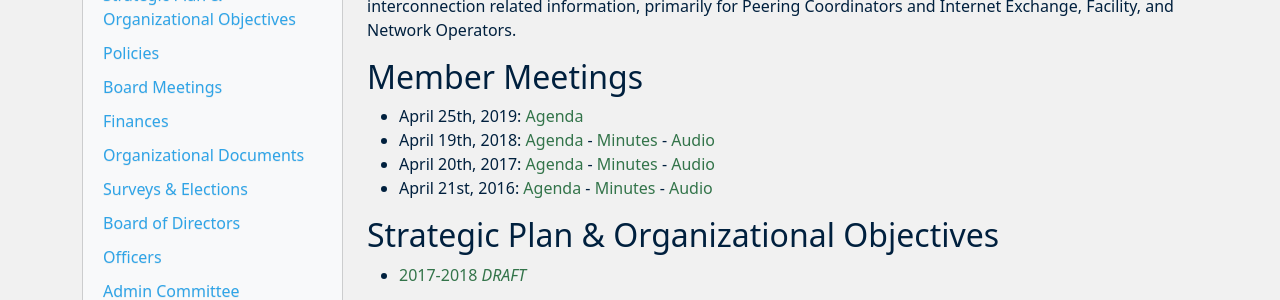
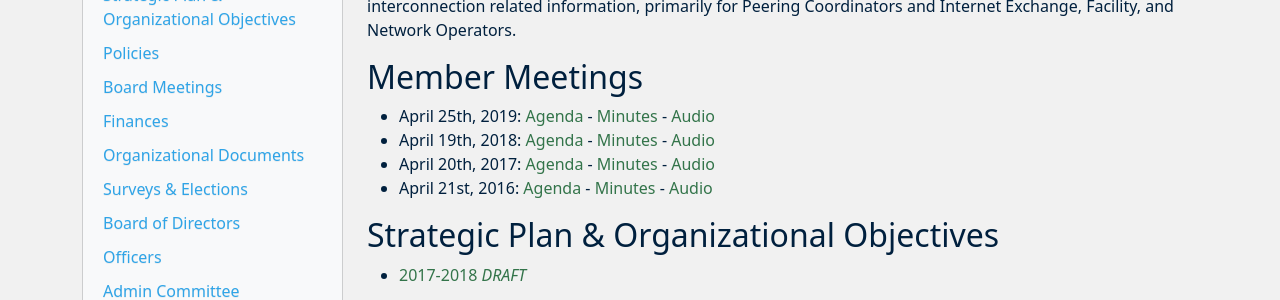
Before and after one commit to peeringdb/docs, an MkDocs documentation site: the page built from docs/gov.md, in a window 1280 px wide and 900 px high. Shown: the part 252-552 px from the top of the window. Built offline with MkDocs 1.6.1, drawn with Linux system fonts in a browser that asks for light colours; nearby versions of some CDN libraries.

Commit message:
Annual member meeting minutes and audio.

```diff
--- a/docs/gov.md
+++ b/docs/gov.md
@@ -7,7 +7,7 @@ PeeringDB, a nonprofit member-based organization, facilitates the exchange of us
 
 ## Member Meetings
 
-- April 25th, 2019: [Agenda](gov/legaldocs/2019-04-25_PeeringDB_Member_Meeting_Agenda.txt)
+- April 25th, 2019: [Agenda](gov/legaldocs/2019-04-25_PeeringDB_Member_Meeting_Agenda.txt) - [Minutes](gov/legaldocs/2019-04-25_PeeringDB_Member_Meeting_Minutes.pdf) - [Audio](gov/legaldocs/2019-04-25_PeeringDB_Member_Meeting_Audio.mp3)
 - April 19th, 2018: [Agenda](gov/legaldocs/2018-04-19_PeeringDB_Member_Meeting_Agenda.txt) - [Minutes](gov/legaldocs/2018-04-19_PeeringDB_Member_Meeting_Minutes.pdf) - [Audio](gov/legaldocs/2018-04-19_PeeringDB_Member_Meeting_Audio.mp3)
 - April 20th, 2017: [Agenda](gov/legaldocs/2017-04-20_PeeringDB_Member_Meeting_Agenda.txt) - [Minutes](gov/legaldocs/2017-04-20_PeeringDB_Member_Meeting_Minutes.pdf) - [Audio](gov/legaldocs/2017-04-20_PeeringDB_Member_Meeting_Audio.mp3)
 - April 21st, 2016: [Agenda](gov/legaldocs/2016-04-21_PeeringDB_Member_Meeting_Agenda.txt) - [Minutes](gov/legaldocs/2016-04-21_PeeringDB_Member_Meeting_Minutes.pdf) - [Audio](gov/legaldocs/2016-04-21_PeeringDB_Member_Meeting_Audio.mp3)
```
Also changed, not shown: 3 other files.
